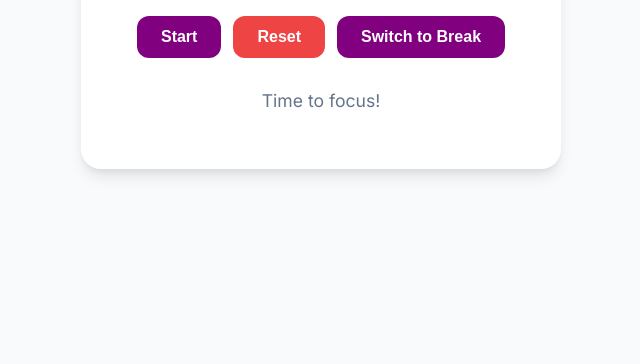
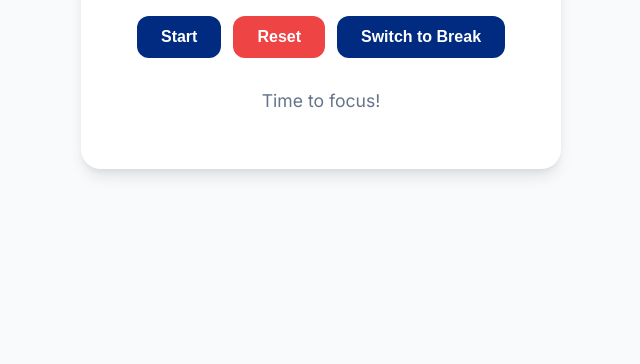
Before and after one commit to thewagon62/BYOA-Pomodoro, a plain HTML site: page index.html in a window 1280 px wide. Shown: the part 436-800 px from the top of the page, without its empty margins (319-959 px from the left). Drawn offline with Linux system fonts and the light colour scheme.

Commit message:
change color to blue

```diff
--- a/styles.css
+++ b/styles.css
@@ -1,6 +1,6 @@
 /* Modern color palette */
 :root {
-  --primary: purple;
+  --primary: rgb(0, 43, 128);
   --primary-dark: #4f46e5;
   --secondary: #f59e0b;
   --secondary-dark: #d97706;
```
